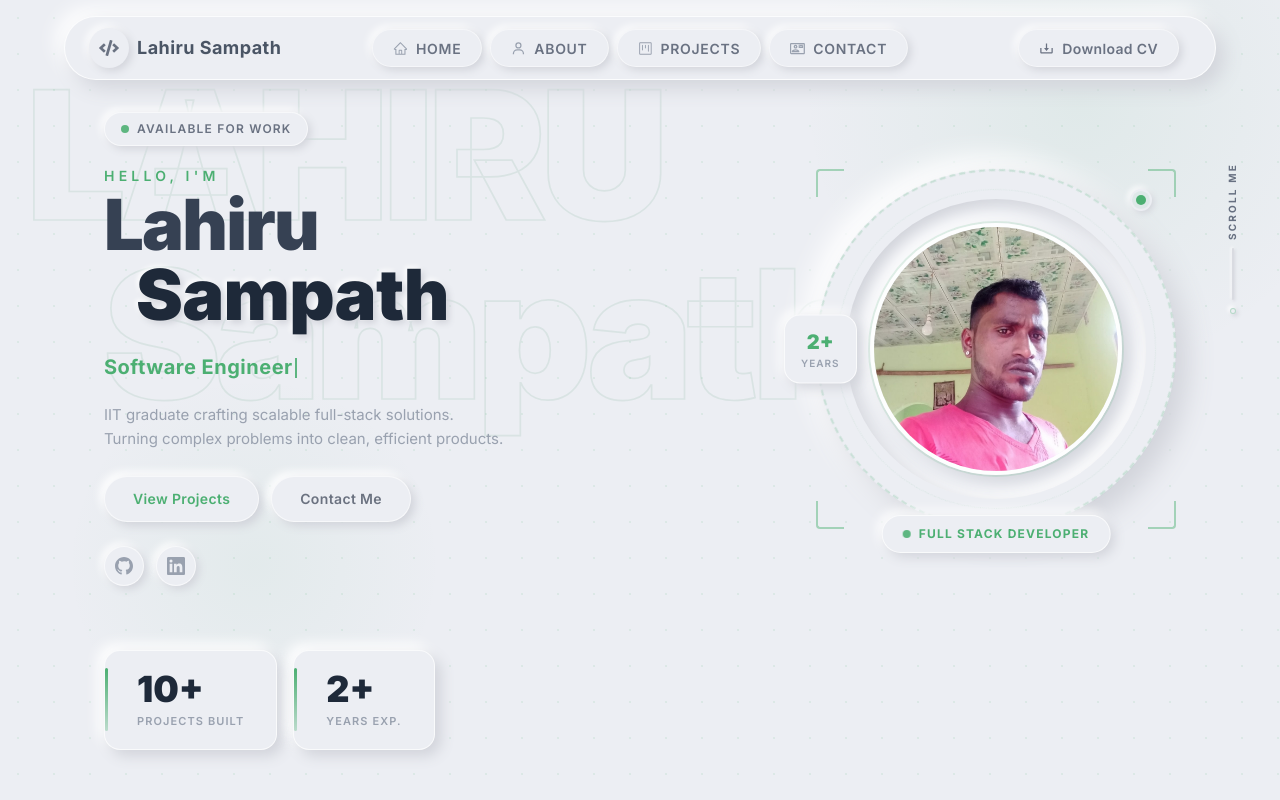
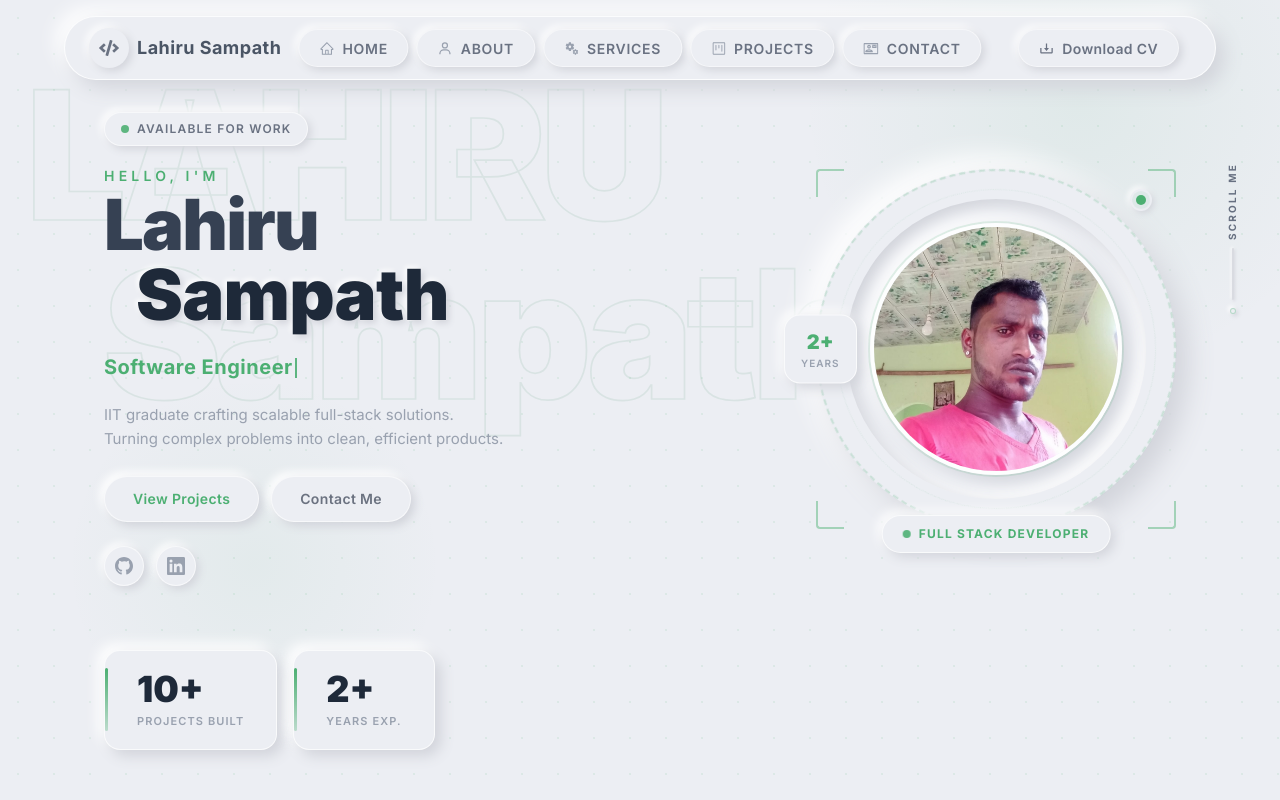
Before and after one commit to Lahirusampath2000/portfolio, a Next.js app: page / in a window 1280 px wide. Shown: the top 800 px of the page. Built offline with nearby package versions, Linux system fonts and the light colour scheme.

Commit message:
navbar update

```diff
--- a/constant/constant.ts
+++ b/constant/constant.ts
@@ -1,12 +1,13 @@
 import { AiOutlineHome } from 'react-icons/ai'
 import { BiUser } from 'react-icons/bi'
 import { GoProject } from 'react-icons/go'
-import { MdOutlineContactMail } from 'react-icons/md'
+import { MdOutlineContactMail , MdMiscellaneousServices} from 'react-icons/md'
 import { IconType } from 'react-icons'
 
 export const NavLinks = [
   { id: 1, url: "#", label: "Home", icon: AiOutlineHome },
   { id: 2, url: "#about", label: "About", icon: BiUser },
-  { id: 3, url: "#projects", label: "Projects", icon: GoProject },
-  { id: 4, url: "#contact", label: "Contact", icon: MdOutlineContactMail },
+  { id: 3, url: "#services", label: "Services", icon: MdMiscellaneousServices },
+  { id: 4, url: "#projects", label: "Projects", icon: GoProject },
+  { id: 5, url: "#contact", label: "Contact", icon: MdOutlineContactMail },
 ]
```
